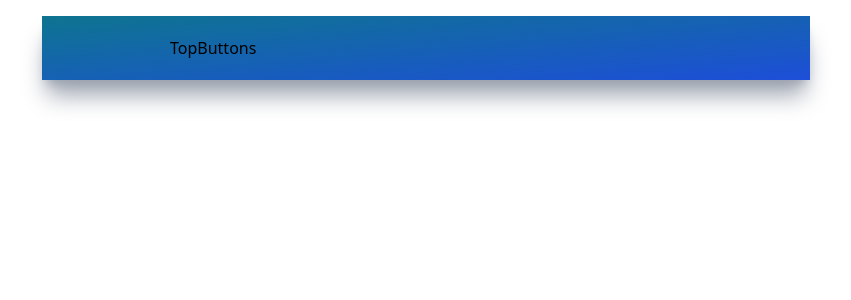
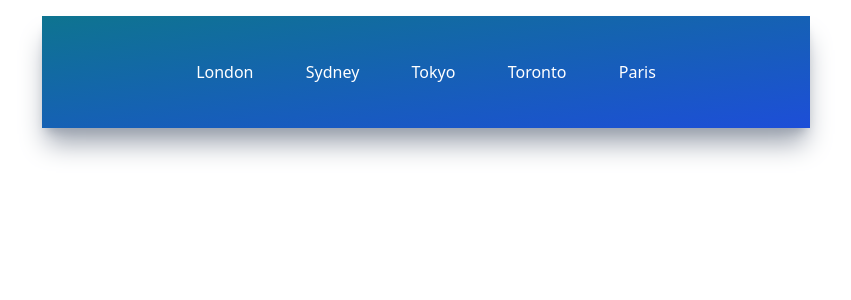
Before and after one commit to codenextdoor/React-weather-app, a React (Create React App) app: page / in a window 1280 px wide. Shown: the top 300 px of the page, without its empty margins (214-1065 px from the left). Built offline with nearby package versions, Linux system fonts and the light colour scheme.

Commit message:
adding places

```diff
--- a/src/App.js
+++ b/src/App.js
@@ -1,5 +1,4 @@
 import React from "react";
-import UilReact from "@iconscout/react-unicons/icons/uil-react";
 import TopButtons from "./components/TopButtons";
 const App = () => {
   return (
--- /dev/null
+++ b/src/components/Inputs.jsx
@@ -0,0 +1,7 @@
+import React from "react";
+
+const Inputs = () => {
+  return <div>Inputs</div>;
+};
+
+export default Inputs;
--- a/src/components/TopButtons.jsx
+++ b/src/components/TopButtons.jsx
@@ -1,7 +1,38 @@
 import React from "react";
 
 const TopButtons = () => {
-  return <div>TopButtons</div>;
+  const cities = [
+    {
+      id: 1,
+      title: "London",
+    },
+    {
+      id: 2,
+      title: "Sydney",
+    },
+    {
+      id: 3,
+      title: "Tokyo",
+    },
+    {
+      id: 4,
+      title: "Toronto",
+    },
+    {
+      id: 5,
+      title: "Paris",
+    },
+  ];
+
+  return (
+    <div className="flex items-center justify-around my-6">
+      {cities.map((city) => (
+        <button key={city.id} className="text-white text-md font-medium">
+          {city.title}
+        </button>
+      ))}
+    </div>
+  );
 };
 
 export default TopButtons;
```
